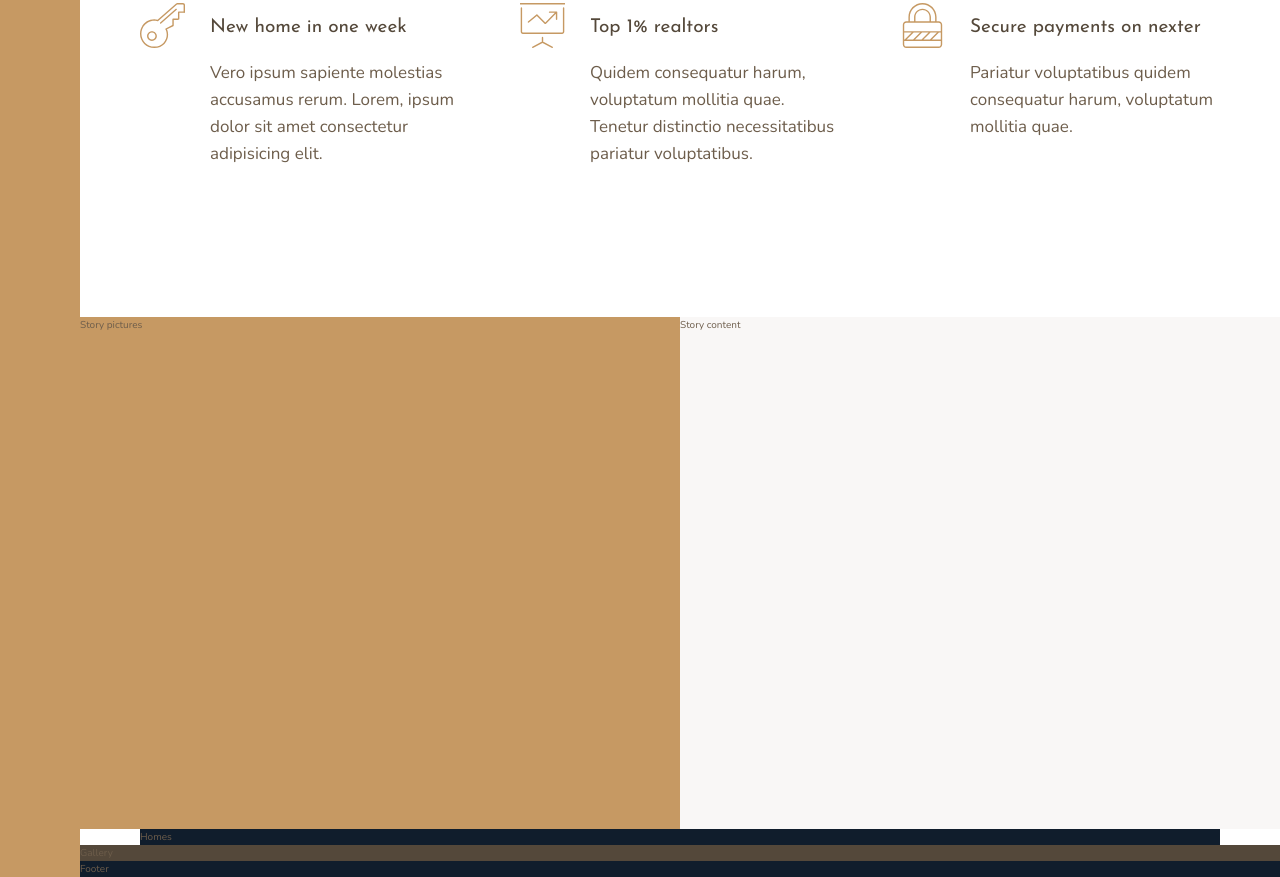
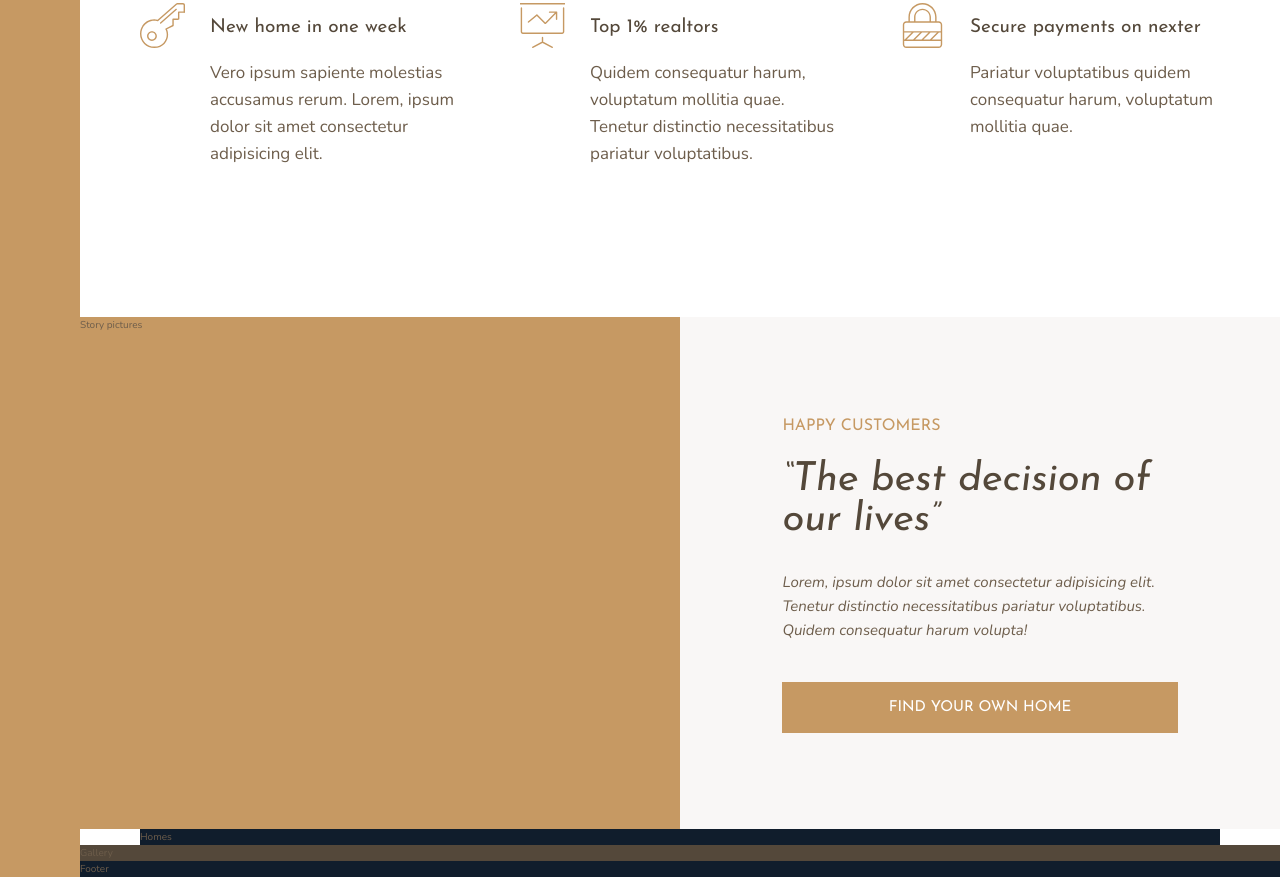
Before and after one commit to Rogger794/nexter, a website: page index.html in a window 1280 px wide. Shown: the part 991-1868 px from the top of the page. Drawn offline with nearby package versions, Linux system fonts and the light colour scheme; files that its build step writes are made by us from their sources.

Commit message:
styling story section part 1

```diff
--- a/index.html
+++ b/index.html
@@ -79,7 +79,13 @@
     </div>
 
     <div class="story__content">
-      Story content
+      <h3 class="heading-3 mb-sm">Happy Customers</h3>
+      <h2 class="heading-2 heading-2--dark mb-md">&ldquo;The best decision of our lives&rdquo;</h2>
+      <p class="story__text">
+        Lorem, ipsum dolor sit amet consectetur adipisicing elit. Tenetur distinctio necessitatibus pariatur voluptatibus. Quidem consequatur harum volupta!
+      </p>
+      <button class="btn">Find your own home</button>
+
     </div>
 
     <section class="homes">
--- a/sass/base/_typography.scss
+++ b/sass/base/_typography.scss
@@ -9,10 +9,24 @@
 
 .heading-2{
   @extend %heading;
+  font-size: 4rem;
+  font-style: italic;
+  line-height: 1;
+
+  &--light{
+    color: $color-grey-light-1;
+  }
+
+  &--dark{
+    color: $color-grey-dark-1;
+  }
 }
 
 .heading-3{
   @extend %heading;
+  font-size: 1.6rem;
+  color: $color-primary;
+  text-transform: uppercase;
 }
 
 .heading-4{
@@ -27,3 +41,20 @@
     color: $color-grey-dark-1;
   }
 }
+
+.btn{
+  background-color: $color-primary;
+  color: white;
+  border: none;
+  border-radius: 0;
+  font-family: $font-display;
+  font-size: 1.5rem;
+  text-transform: uppercase;
+  padding: 1.8rem 3rem;
+  cursor: pointer;
+  transition: all .2s;
+
+  &:hover{
+    background-color: $color-primary-dark;
+  }
+}
--- /dev/null
+++ b/sass/base/_utilities.scss
@@ -0,0 +1,4 @@
+.mb-sm{ margin-bottom: 2rem; }
+.mb-md{ margin-bottom: 3rem; }
+.mb-lg{ margin-bottom: 4rem; }
+.mb-hg{ margin-bottom: 6rem; }
--- a/sass/components/_story.scss
+++ b/sass/components/_story.scss
@@ -7,5 +7,21 @@
   &__content{
     background-color: $color-grey-light-1;
     grid-column: col-start 5 / full-end;
+
+    padding: 6rem 8vw;
+    /*display: flex;
+    flex-direction: column;
+    justify-content: center;
+    align-items: flex-start;*/
+
+    display: grid;
+    align-content: center;
+    justify-content: start;
+  }
+
+  &__text{
+    font-size: 1.5rem;
+    font-style: italic;
+    margin-bottom: 4rem;
   }
 }
--- a/sass/main.scss
+++ b/sass/main.scss
@@ -2,6 +2,7 @@
 
 @import "base/base";
 @import "base/typography";
+@import "base/utilities";
 
 @import "components/features";
 @import "components/gallery";
```
